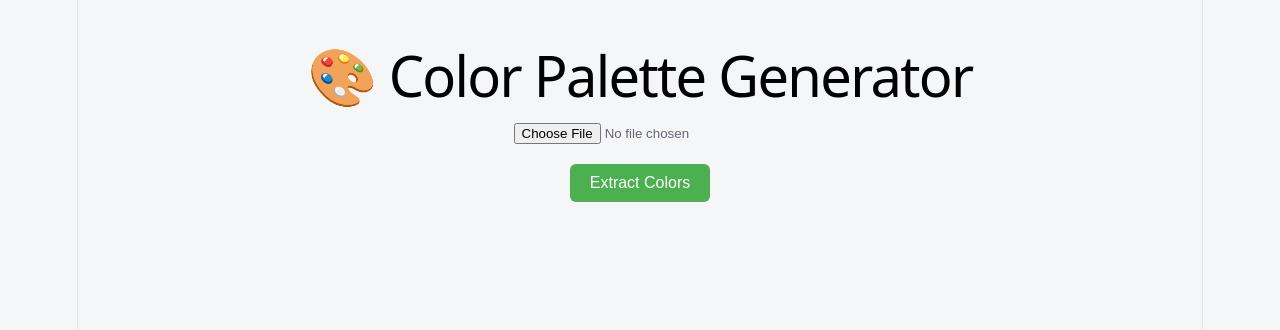
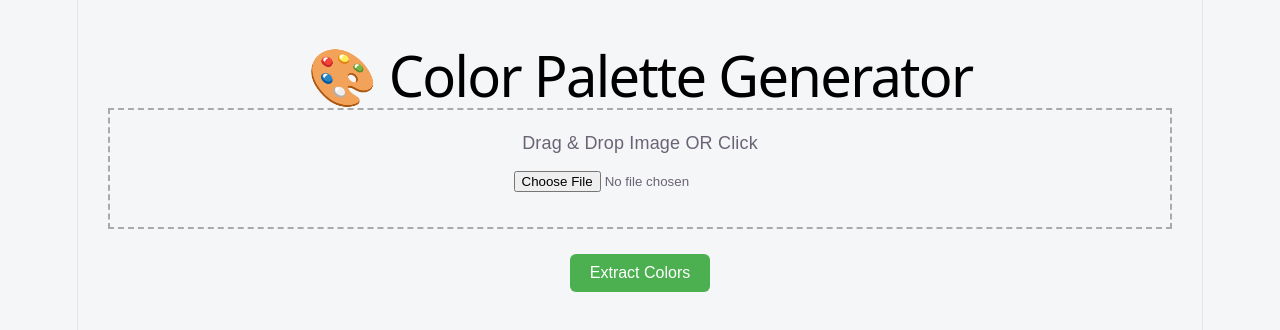
Before and after one commit to kpsanjanakpsanjana/color-palette-generator, a React app in the folder frontend/: page / in a window 1280 px wide. Shown: the top 330 px of the page. Built offline with nearby package versions, Linux system fonts and the light colour scheme; the HTML template or start-up script is replaced by a standard one.

Commit message:
Updated README

```diff
--- a/frontend/src/App.css
+++ b/frontend/src/App.css
@@ -68,3 +68,11 @@ button:hover{
 .colorBox:hover{
   transform:scale(1.08);
 }
+
+.dropZone {
+  border: 2px dashed #aaa;
+  padding: 20px;
+  text-align: center;
+  margin-bottom: 20px;
+  cursor: pointer;
+}
--- a/frontend/src/App.jsx
+++ b/frontend/src/App.jsx
@@ -1,4 +1,4 @@
-import { useState, useRef } from "react";
+import { useState, useRef, useEffect } from "react";
 import "./App.css";
 import html2canvas from "html2canvas";
 
@@ -8,6 +8,10 @@ function App() {
   const [preview, setPreview] = useState(null);
   const [colors, setColors] = useState([]);
   const [loading, setLoading] = useState(false);
+
+  const [count, setCount] = useState(5);
+  const [paletteName, setPaletteName] = useState("");
+  const [savedPalettes, setSavedPalettes] = useState([]);
 
   const paletteRef = useRef();
 
@@ -22,12 +26,27 @@ function App() {
 
   const handleImage = (e) => {
     const file = e.target.files[0];
-    setImage(file);
 
     if (file) {
+      setImage(file);
       setPreview(URL.createObjectURL(file));
     }
   };
+
+const handleDrop = (e) => {
+  e.preventDefault();
+
+  const file = e.dataTransfer.files[0];
+
+  if (file) {
+    setImage(file);
+    setPreview(URL.createObjectURL(file));
+  }
+};
+
+const handleDragOver = (e) => {
+  e.preventDefault();
+};
 
   const uploadImage = async () => {
 
@@ -81,7 +100,20 @@ function App() {
 
       <h1>🎨 Color Palette Generator</h1>
 
-      <input type="file" accept="image/*" onChange={handleImage} />
+      <div
+      className="dropZone"
+      onDrop={handleDrop}
+      onDragOver={handleDragOver}
+      >
+
+        <p>Drag & Drop Image OR Click</p>
+
+        <input
+        type="file"
+        accept="image/*"
+        onChange={handleImage}
+        />
+        </div>
 
       <div className="buttons">
         <button onClick={uploadImage} disabled={loading}>
```
